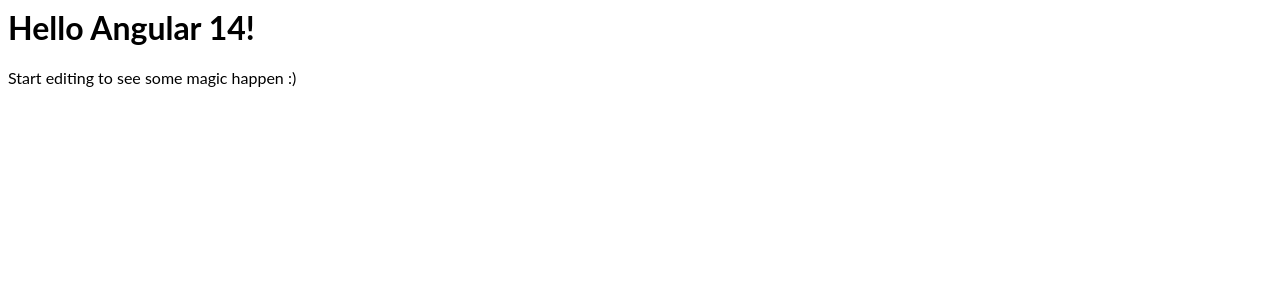
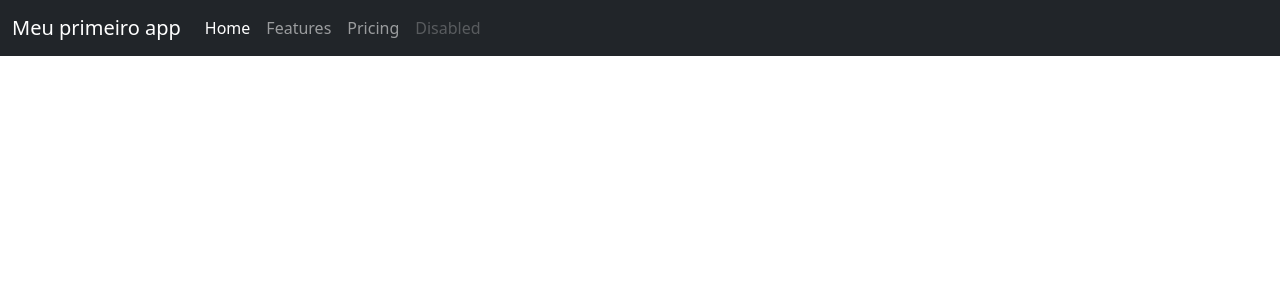
Before and after one commit to isabeela/aula04-angular, an Angular app: page / in a window 1280 px wide. Shown: the top 300 px of the page. Built offline with nearby package versions, Linux system fonts and the light colour scheme.

Commit message:
3 files modified

```diff
--- a/src/app/app.component.html
+++ b/src/app/app.component.html
@@ -1,4 +1,40 @@
-<hello name="{{ name }}"></hello>
-<p>
-  Start editing to see some magic happen :)
-</p>
+<html>
+
+<head>
+  <meta charset="utf-8">
+  <meta name="viewport" content="width=device-width, initial-scale=1">
+  <link href="https://cdn.jsdelivr.net/npm/bootstrap@5.1.0/dist/css/bootstrap.min.css" rel="stylesheet"
+  integrity="sha384-KyZXEAg3QhqLMpG8r+8fhAXLRk2vvoC2f3B09zVXn8CA5QIVfZOJ3BCsw2P0p/We" crossorigin="anonymous">
+</head>
+
+<body>
+
+  <nav class="navbar navbar-expand-lg navbar-dark bg-dark">
+    <div class="container-fluid">
+      <a class="navbar-brand" href="#"> {{ name }}</a>
+      <button class="navbar-toggler" type="button" data-bs-toggle="collapse" data-bs-target="#navbarNav" aria-controls="navbarNav" aria-expanded="false" aria-label="Toggle navigation">
+        <span class="navbar-toggler-icon"></span>
+    </button>
+      <div class="collapse navbar-collapse" id="navbarNav">
+        <ul class="navbar-nav">
+          <li class="nav-item">
+            <a class="nav-link active" aria-current="page" href="#">Home</a>
+          </li>
+          <li class="nav-item">
+            <a class="nav-link" href="#">Features</a>
+          </li>
+          <li class="nav-item">
+            <a class="nav-link" href="#">Pricing</a>
+          </li>
+          <li class="nav-item">
+            <a class="nav-link disabled" href="#" tabindex="-1" aria-disabled="true">Disabled</a>
+          </li>
+        </ul>
+      </div>
+    </div>
+  </nav>
+
+
+</body>
+
+</html>
--- a/src/app/app.component.ts
+++ b/src/app/app.component.ts
@@ -3,8 +3,8 @@
 @Component({
   selector: 'my-app',
   templateUrl: './app.component.html',
-  styleUrls: [ './app.component.css' ]
+  styleUrls: ['./app.component.css']
 })
-export class AppComponent  {
-  name = 'Angular ' + VERSION.major;
+export class AppComponent {
+  name = 'Meu primeiro app';
 }
--- a/src/app/hello.component.ts
+++ b/src/app/hello.component.ts
@@ -2,9 +2,17 @@
 
 @Component({
   selector: 'hello',
-  template: `<h1>Hello {{name}}!</h1>`,
-  styles: [`h1 { font-family: Lato; }`]
+  template: `
+    <h1>{{ name }}!</h1>
+  `,
+  styles: [
+    `
+      h1 {
+        font-family: Lato;
+      }
+    `
+  ]
 })
-export class HelloComponent  {
+export class HelloComponent {
   @Input() name: string;
 }
```
